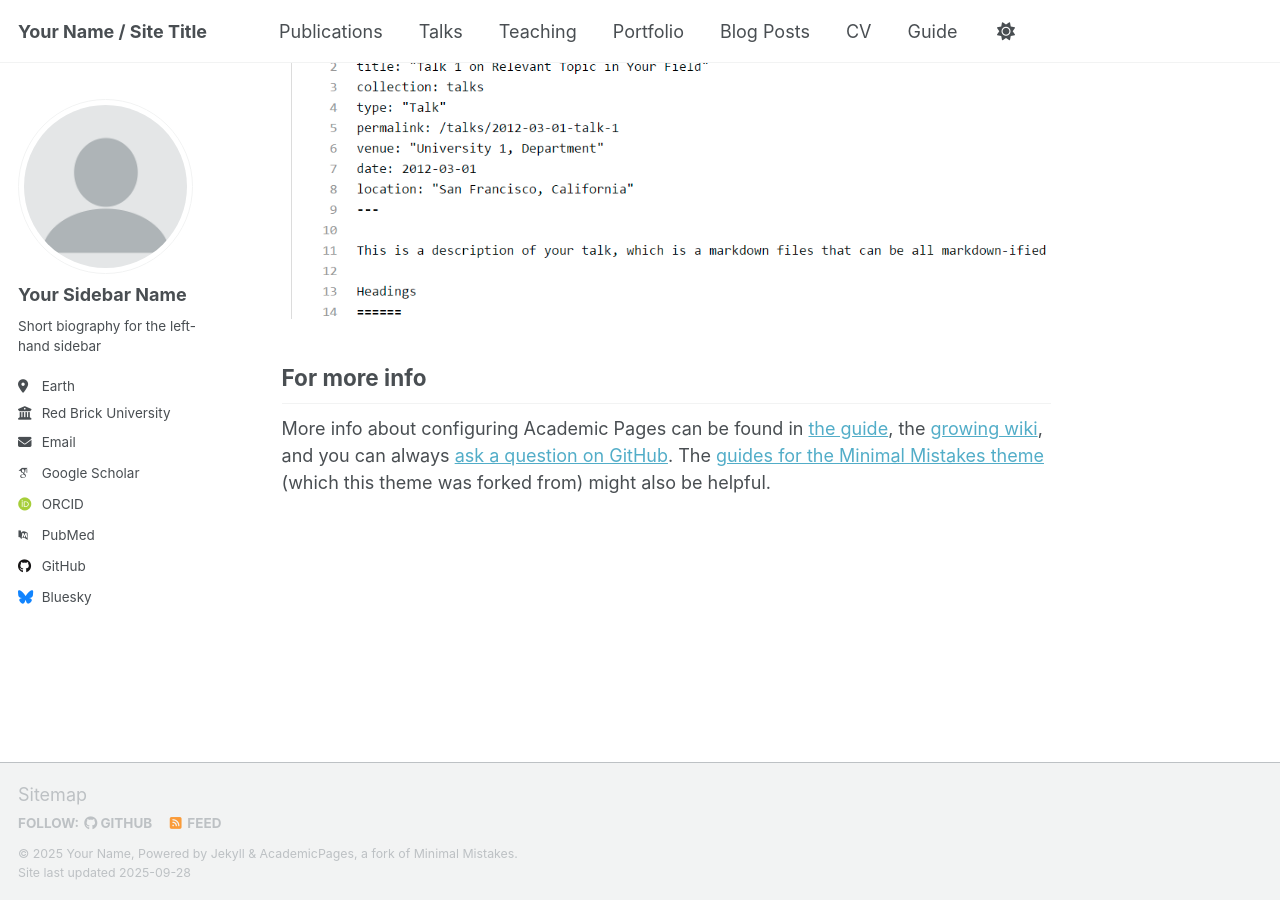
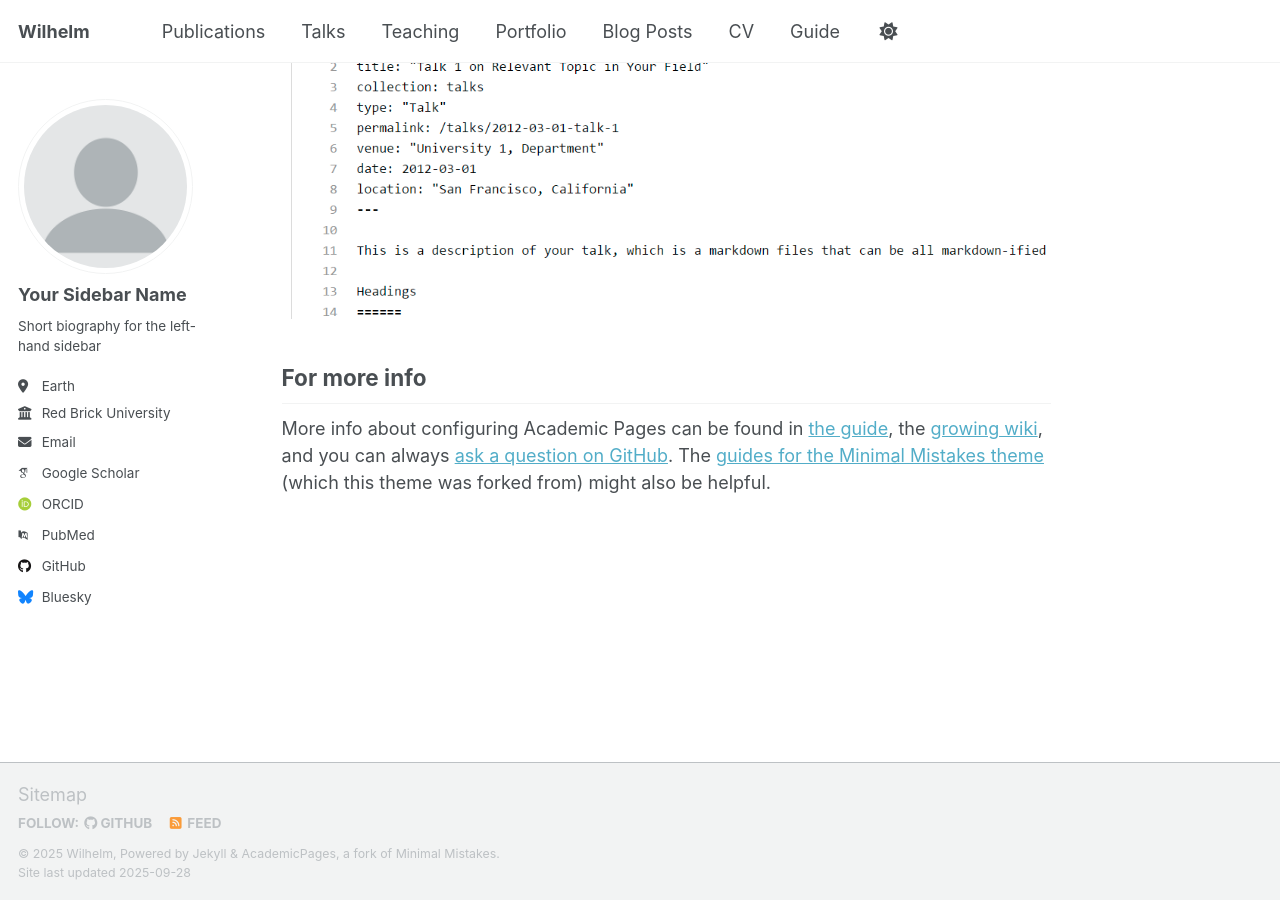
Before and after one commit to liechtenberg/liechtenberg, a Jekyll site: the page built from _pages/about.md, in a window 1280 px wide and 900 px high, scrolled down 2880 px. Built offline with Jekyll 4.4.1, drawn with Linux system fonts in a browser that asks for light colours; some web fonts are replaced; a script that is not in the unit is left out.

Commit message:
Update _config.yml

```diff
--- a/_config.yml
+++ b/_config.yml
@@ -9,9 +9,9 @@
 # Basic Site Settings
 locale                   : "en-US"
 site_theme               : "default" # Currently available options are "default", "air"
-title                    : "Your Name / Site Title"
+title                    : "Wilhelm"
 title_separator          : "-"
-name                     : &name "Your Name"
+name                     : &name "Wilhelm"
 description              : &description "Your Name's academic portfolio"   # Update this with a general description of your site, this is the default if not overridden by a page
 url                      : https://academicpages.github.io # The base hostname & protocol for your site e.g. "https://[your GitHub username].github.io",
                                                            # or if you already have some other page hosted on Github then use "https://[your GitHub username].github.io/[Your Repo Name]"
```
